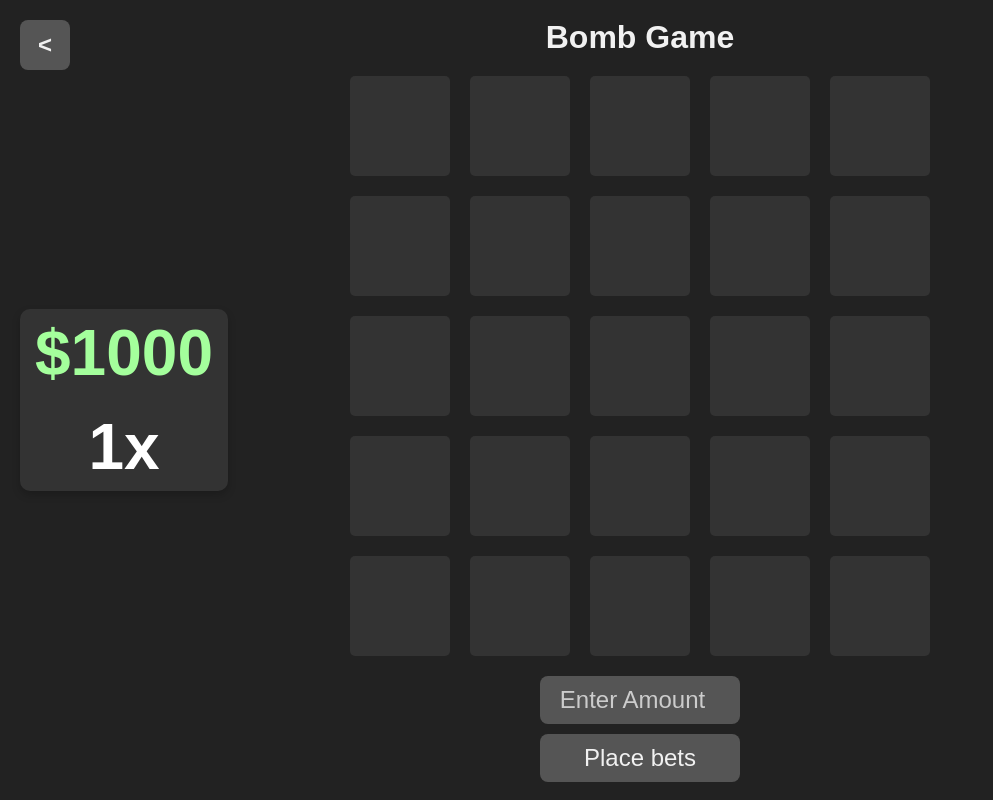
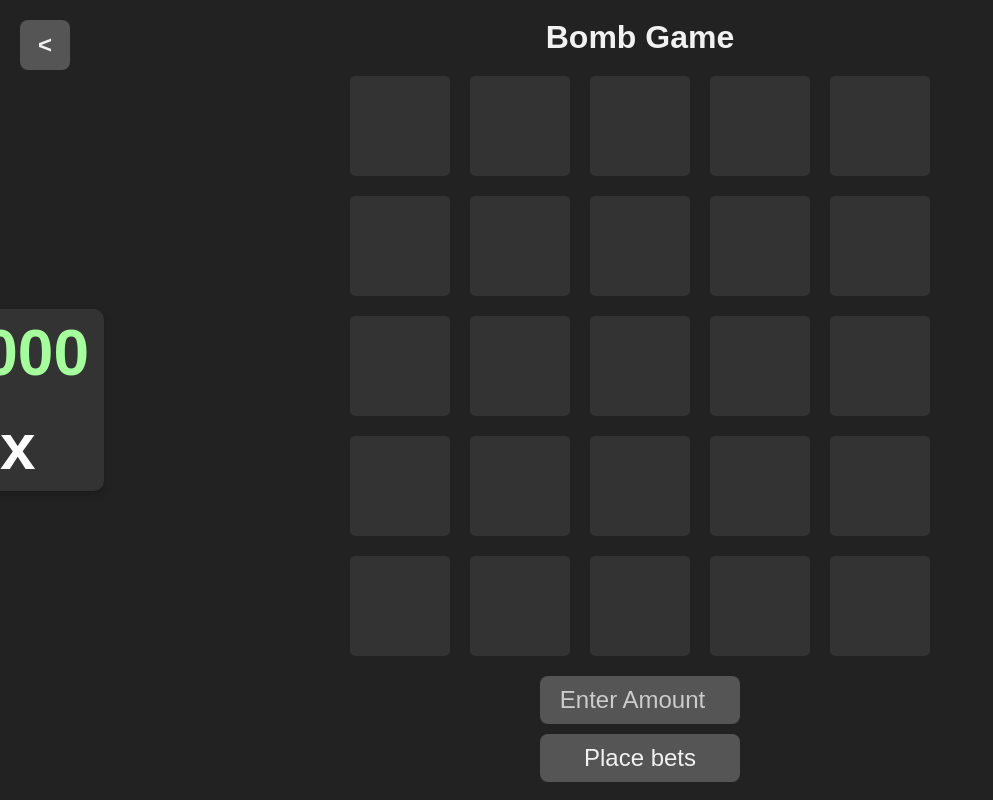
Before and after one commit to zvxnz7/casino, a website built with Vite: page mines.html in a window 1280 px wide. Shown: the whole page, without its empty margins (0-993 px from the left). Built offline with nearby package versions, Linux system fonts and the light colour scheme; no server answers.

Commit message:
Update styles.css

```diff
--- a/styles.css
+++ b/styles.css
@@ -223,7 +223,7 @@ body {
     padding: 7px 15px;
     border-radius: 10px;
     box-shadow: 0 4px 8px rgba(0, 0, 0, 0.2);
-    left: -50%;
+    left: -70%;
     top: 50%;
     transform: translateY(-50%);
 }
```
